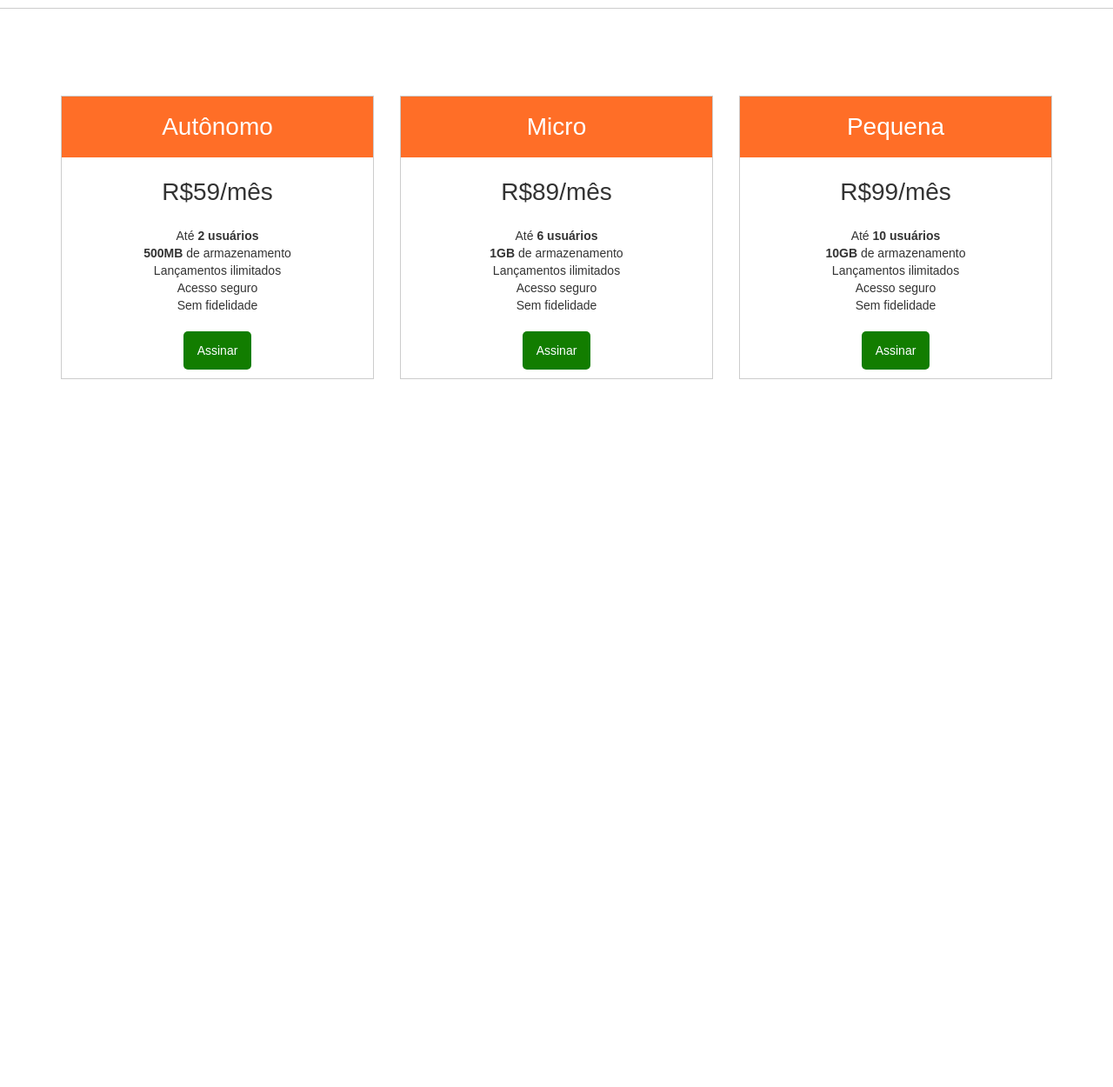
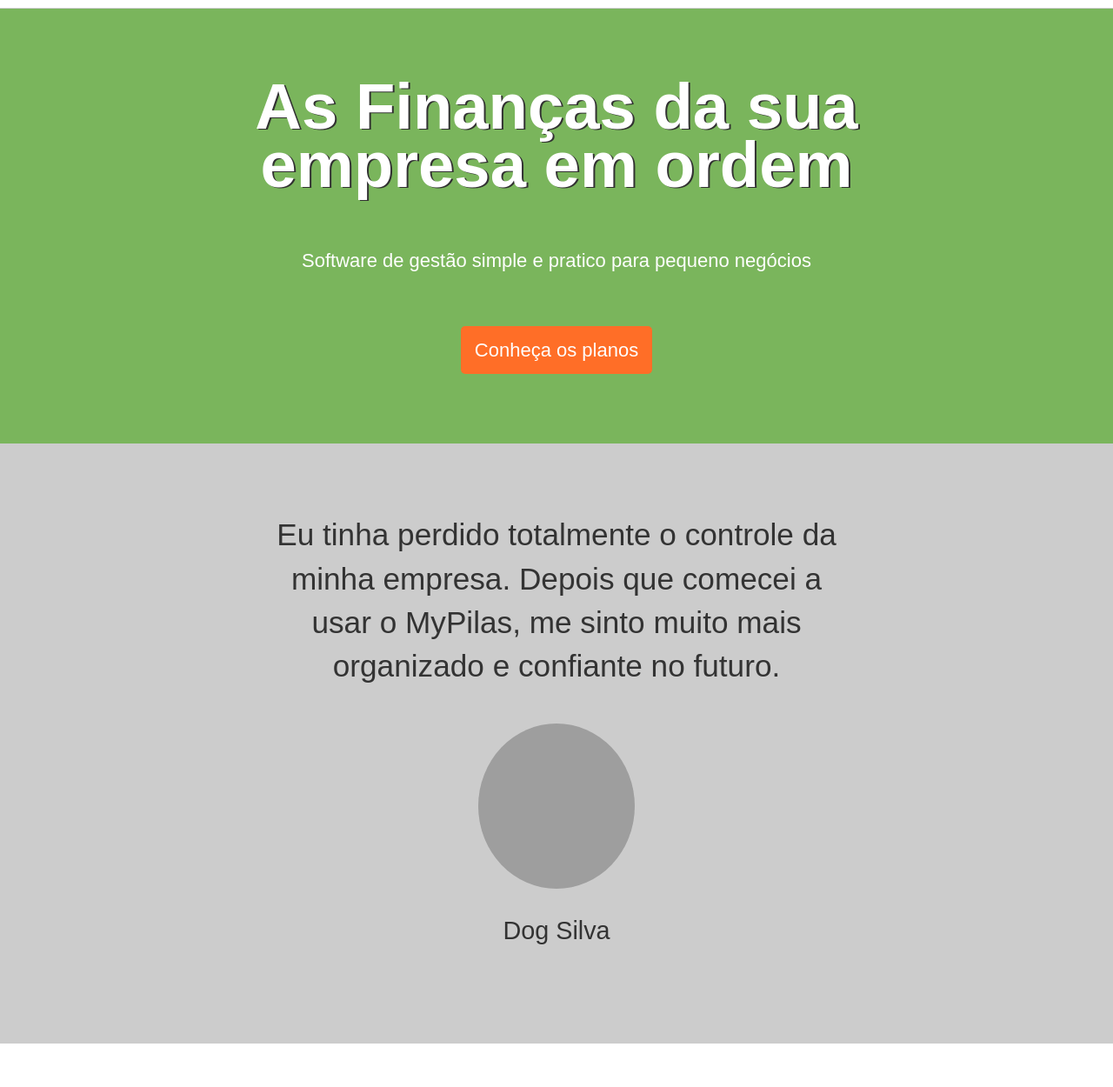
Before and after one commit to Lucaasshq/HTML-CSS-RESPONSIVO, a plain HTML site: page pagina-de-financas/index.html in a window 1280 px wide. Shown: the part 50-1300 px from the top of the page at 87% size. Before the commit the page ends 800 px from the top, so only its background shows below. Drawn offline with Linux system fonts and the light colour scheme; grey boxes are pictures that could not be loaded.

Commit message:
style(add novos componenetes a pagina )

```diff
--- a/pagina-de-financas/css/componentes.css
+++ b/pagina-de-financas/css/componentes.css
@@ -8,7 +8,6 @@ PLANO
   margin-top: 100px;
   font-size: 0.875rem;
 }
-
 
 .plano__cabecalho {
   background-color: #ff6e27;
@@ -64,3 +63,84 @@ PLANO
 .plano__rodape {
   text-align: center;
 }
+
+.botao--principal {
+  background-color: #ff6e27;
+  color: white;
+}
+
+.botao--principal:hover {
+  text-decoration: none;
+
+}
+
+/* --------------------------- *\
+  CHAMADA
+\* --------------------------- */
+
+.chamada {
+  font-size: 1.6rem;
+  text-align: center;
+}
+
+.chamada__titulo {
+  margin: 0;
+  color: #fff;
+  font-size: 3.375em;
+  line-height: 0.9;
+  text-shadow: 2px 1px #313131;
+}
+
+.chamada__subtitulo {
+  margin: 60px 0;
+  color: #fff;
+  font-size: 1em;
+}
+
+.chamada__acao {
+  font-size: 1em;
+}
+
+@media (min-width: 992px) {
+  .chamada {
+    padding-left: 10%;
+    padding-right: 10%;
+
+    font-size: 2.2em;
+  }
+}
+
+/* --------------------------- *\
+  DEPOIMENTO
+\* --------------------------- */
+
+@media (min-width: 992px) {
+  .depoimento {
+    padding-left: 15%;
+    padding-right: 15%;
+    font-size: 2.8rem;
+  }
+}
+
+.depoimento {
+  font-size: 2.2rem;
+}
+
+.depoimento__citacao {
+  margin: 0;
+  padding: 0 60px;
+  text-align: center;
+  font: 1em;
+}
+
+.depoimento__autor {
+  margin-top: 40px;
+
+  text-align: center;
+  font-size: 0.8181em;
+}
+
+
+.depoimento__imagem {
+  border-radius: 50%;
+}
--- a/pagina-de-financas/css/layout.css
+++ b/pagina-de-financas/css/layout.css
@@ -8,3 +8,14 @@
 .layout-cabecalho img {
   margin-top: 12px;
 }
+
+
+.layout-chamada {
+  background-color: #7ab55c;
+  padding: 80px 0;
+}
+
+.layout-depoimento {
+  padding: 80px 0;
+  background-color: #ccc;
+}
--- a/pagina-de-financas/index.html
+++ b/pagina-de-financas/index.html
@@ -16,7 +16,38 @@
       </div>
     </header>
 
+    <section class="layout-chamada">
+
+      <div class="container">
+
+        <div class="chamada">
+          <h1 class="chamada__titulo">As Finanças da sua empresa em ordem</h1>
+          <p class="chamada__subtitulo">Software de gestão simple e pratico para pequeno negócios</p>
+          <div class="chamada__acao">
+            <a class="plano--botao botao--principal" href="#planos-tipos">Conheça os planos</a>
+          </div>
+        </div>
+      </div>
+    </section>
+
+    <div class="layout-depoimento">
+      <div class="container">
+
+        <div class="depoimento">
+          <blockquote class="depoimento__citacao">
+            Eu tinha perdido totalmente o controle da minha empresa. Depois que comecei a usar o MyPilas, me sinto muito mais organizado e confiante no futuro.
+          </blockquote>
+
+          <div class="depoimento__autor">
+            <img class="depoimento__imagem" src="../pagina-de-financas/assets/business-beagle-puppy-wearing-tie.jpg" alt="Dog" width="180" height="190" />
+            <p>Dog Silva</p>
+          </div>
+        </div>
+      </div>
+    </div>
+
     <section id="planos-tipos" class="layout-planos">
+
       <div class="container">
         <div class="row">
           <!-- Plano Autônomo -->
```
Also changed, not shown: 1 other file.
